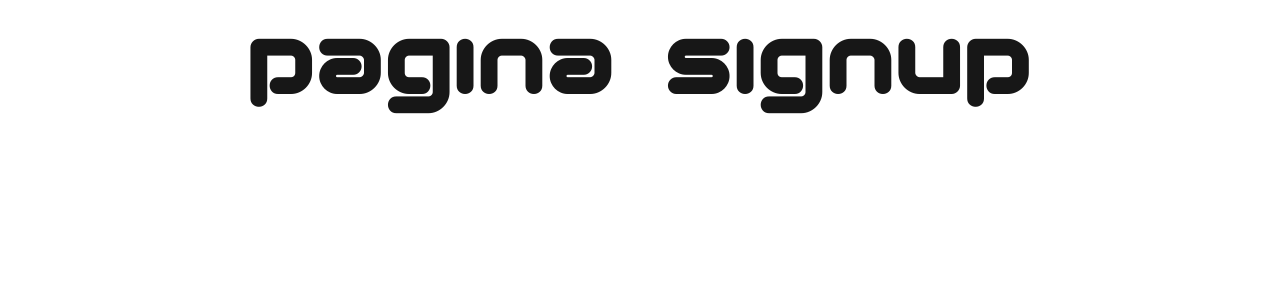
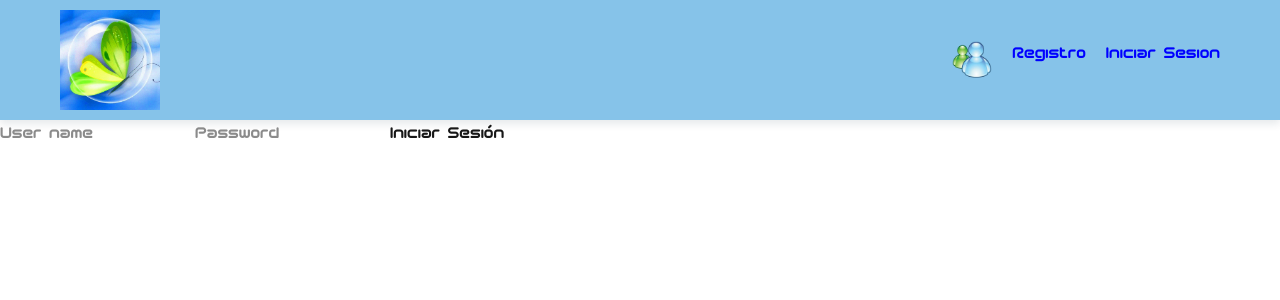
Before and after one commit to Ricardo-Zaragoza/Seguridad_Informatica_Webpage, a Next.js app in the folder frontend/: page /signup in a window 1280 px wide. Shown: the top 300 px of the page. Built offline with nearby package versions, Linux system fonts and the light colour scheme.

Commit message:
Correccion css de login e inicio de registro

```diff
--- a/frontend/src/app/login/login.css
+++ b/frontend/src/app/login/login.css
@@ -1,11 +1,10 @@
-body {
+.login-page{
     background: #2e88bb;
     background-image: linear-gradient(135deg, #72b9e8, #2e88bb);
     font-family: 'Segoe UI', Tahoma, Geneva, Verdana, sans-serif;
-    margin: 0;
-    padding: 0;
     justify-content: center;
     align-items: center;
+    height: 100vh
 }
 
 .profile-box {
--- a/frontend/src/app/login/page.tsx
+++ b/frontend/src/app/login/page.tsx
@@ -28,14 +28,14 @@ export default function LoginPage() {
   }
 
   return (
-    <div>
+    <div className="login-page">
     <NavBar></NavBar>
     <div className="profile-box" />
     <form className="login-form">
         <input
           type="text"
-          name="username"
-          placeholder="User name"
+          name="email"
+          placeholder="email"
           required
           className="login-input"
         />
--- a/frontend/src/app/signup/page.tsx
+++ b/frontend/src/app/signup/page.tsx
@@ -1,7 +1,26 @@
+import NavBar from "../../app/components/NavBar"
 export default function SignUp(){
-    return(
-        <div>
-            <h1> pagina signup</h1>
-        </div>
-    )
-}
+    return (
+    <div className="login-page">
+    <NavBar></NavBar>
+    <div className="profile-box" />
+    <form className="login-form">
+        <input
+          type="text"
+          name="username"
+          placeholder="User name"
+          required
+          className="login-input"
+        />
+        <input
+          type="password"
+          name="password"
+          placeholder="Password"
+          required
+          className="login-input"
+        />
+        <button type="submit" className="login-button">Iniciar Sesión</button>
+      </form>
+    </div>
+  );
+};
```
